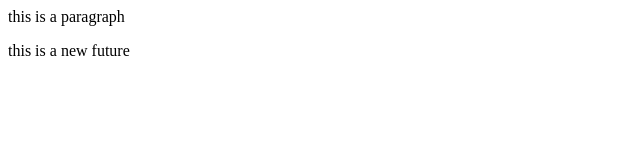
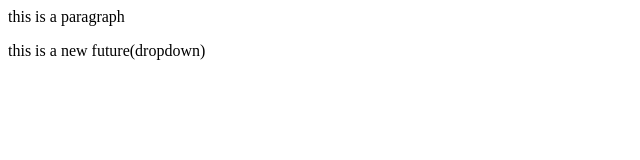
Before and after one commit to Himanshi150/demo, a plain HTML site: page index.html in a window 1280 px wide. Shown: the full height of the page, 0-640 px from the left. Drawn offline with Linux system fonts and the light colour scheme.

Commit message:
dihahdoihff

```diff
--- a/index.html
+++ b/index.html
@@ -1,2 +1,2 @@
 <p>this is a paragraph</p>
-<p>this is a new future</p>
+<p>this is a new future(dropdown)</p>
```
